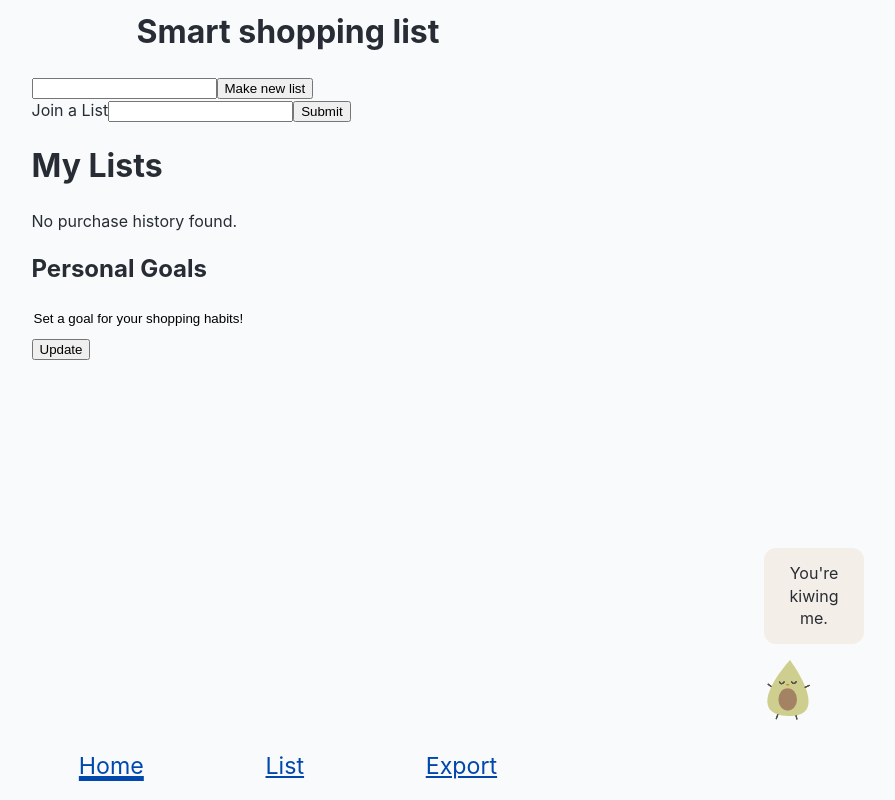
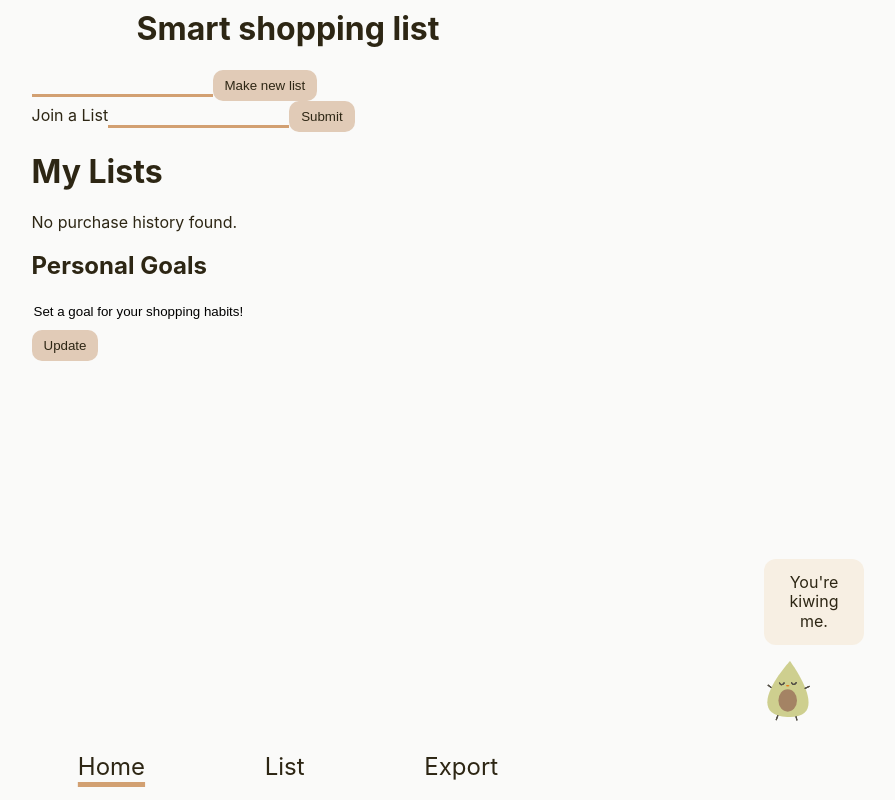
Before and after one commit to the-collab-lab/tcl-46-smart-shopping-list, a React (Vite) app: page / in a window 1280 px wide. Shown: the whole page, without its empty margins (352-1247 px from the left). Built offline with nearby package versions, Linux system fonts and the light colour scheme.

Commit message:
Set Global CSS variables (#77)

```diff
--- a/src/components/FoodPuns.css
+++ b/src/components/FoodPuns.css
@@ -1,5 +1,5 @@
 .foodpuns__content {
-	background-color: #f3eee7;
+	background-color: var(--color-nav);
 	padding: 14px;
 	border-radius: 12px;
 	width: 100px;
--- a/src/index.css
+++ b/src/index.css
@@ -1,43 +1,85 @@
 :root {
-	--color-black: hsla(220, 13%, 18%, 1);
-	--color-gray-dark: hsla(220, 13%, 25%, 1);
-	--color-white: hsla(220, 13%, 98%, 1);
-	--color-gray-light: hsla(220, 13%, 94%, 1);
-	--color-emerald-green: hsla(168, 92%, 25%, 1);
-	--color-vermillion-green: hsla(168, 92%, 43%, 1);
-	--color-cobalt-blue: hsla(215, 100%, 34%, 1);
-	--color-pastel-blue: hsla(215, 100%, 73%, 1);
-	--color-red: hsl(0, 68%, 42%);
+	--color-dark-gray: #43403e;
+	--color-white: #fafaf9;
+	--color-cream: #f7efe3;
+	--color-peach: #e1cbb7;
+	--color-black-accent: #2d2614;
+	--color-pink: #cc8a7c;
+	--color-orange: #d2a072;
 
-	--color-accent: var(--color-pastel-blue);
-	--color-bg: var(--color-black);
-	--color-bg-well: var(--color-gray-dark);
-	--color-error: var(--color-red);
-	--color-text: var(--color-white);
-	--color-listitem-bg: var(--color-gray-dark);
+	--color-dusty-gray: #7b7366;
+	--color-brown: #94744e;
+	--color-dark-peach: #cfb297;
 }
 
-@media screen and (prefers-color-scheme: light) {
+@media (prefers-color-scheme: light) {
 	:root {
-		--color-accent: var(--color-cobalt-blue);
 		--color-bg: var(--color-white);
-		--color-bg-well: var(--color-gray-light);
-		--color-text: var(--color-black);
-		--color-listitem-bg: var(--color-gray-light);
+		--color-nav: var(--color-cream);
+		--color-accent: var(--color-peach);
+		--color-text: var(--color-black-accent);
+		--color-input: var(--color-orange);
+		--color-trash: var(--color-pink);
+		--color-dark-accent: var(--color-black-accent);
 	}
 }
 
-:root.theme-light {
-	--color-accent: var(--color-cobalt-blue);
-	--color-bg: var(--color-white);
-	--color-bg-well: var(--color-gray-light);
-	--color-text: var(--color-black);
+@media (prefers-color-scheme: dark) {
+	:root {
+		--color-bg: var(--color-dark-gray);
+		--color-nav: var(--color-dusty-gray);
+		--color-accent: var(--color-brown);
+		--color-text: var(--color-cream);
+		--color-input: var(--color-dark-peach);
+		--color-trash: var(--color-pink);
+		--color-dark-accent: var(--color-black-accent);
+	}
 }
 
 *,
 *::after,
 *::before {
 	box-sizing: border-box;
+}
+
+html {
+	font-size: 62.5%;
+}
+
+button {
+	border: none;
+	padding: 8px 12px 8px 12px;
+	border-radius: 10px;
+	background-color: var(--color-accent);
+	text-align: center;
+	color: var(--color-text);
+}
+
+button,
+select {
+	transition: all 0.13s ease-in-out;
+}
+
+select {
+	background-color: var(--color-nav);
+	color: var(--color-text);
+	border: none;
+	padding: 8px 12px 8px 12px;
+	border-radius: 10px;
+	text-indent: 4px;
+	border-right: 16px solid transparent;
+}
+
+input {
+	background-color: transparent;
+	border: none;
+	border-bottom: 3px solid var(--color-input);
+	margin-bottom: -1px;
+}
+
+button:hover,
+select:hover {
+	filter: brightness(85%) saturate(3);
 }
 
 /**
@@ -50,8 +92,8 @@ body,
 	min-height: 100vh;
 }
 
-html {
-	font-size: 62.5%;
+ul {
+	padding: 0;
 }
 
 body {
@@ -60,37 +102,9 @@ body {
 	font-family: -apple-system, BlinkMacSystemFont, avenir next, avenir, segoe ui,
 		helvetica neue, helvetica, Ubuntu, roboto, noto, arial, sans-serif;
 	font-size: 1.6rem;
-	line-height: 1.4;
+	line-height: 1.2;
 	margin: 0;
 
 	-webkit-font-smoothing: antialiased;
 	-moz-osx-font-smoothing: grayscale;
 }
-
-code {
-	--color-bg: var(--color-gray-dark);
-	--color-text: var(--color-accent);
-
-	background-color: var(--color-bg);
-	border-radius: 4px;
-	color: var(--color-text);
-	display: inline-block;
-	font-family: Menlo, Consolas, Monaco, Liberation Mono, Lucida Console,
-		monospace;
-	font-size: 0.9em;
-	padding: 0.15em 0.15em;
-}
-
-@media screen and (prefers-color-scheme: light) {
-	code {
-		--color-bg: var(--color-gray-light);
-	}
-}
-
-:root.theme-light code {
-	--color-bg: var(--color-gray-light);
-}
-
-ul {
-	padding: 0;
-}
--- a/src/views/Layout.css
+++ b/src/views/Layout.css
@@ -46,17 +46,17 @@
 }
 
 .Nav-link {
-	--color-text: var(--color-accent);
-
 	color: var(--color-text);
-	font-size: 1.45em;
+	font-size: 2.4rem;
 	flex: 0 1 auto;
 	padding: 0.8rem;
 	text-align: center;
-	text-underline-offset: 0.1em;
+	text-decoration: none;
 }
 
 .Nav-link.active {
+	text-decoration: underline;
 	text-decoration-thickness: 0.22em;
-	text-underline-offset: 0.1em;
+	text-underline-offset: 0.3em;
+	text-decoration-color: var(--color-input);
 }
```
